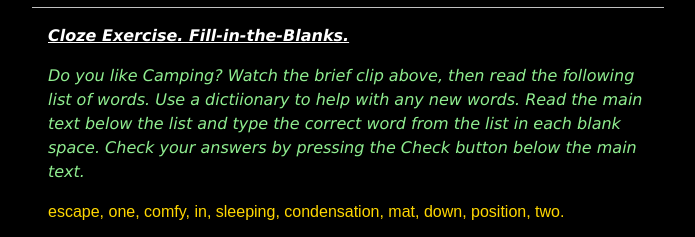
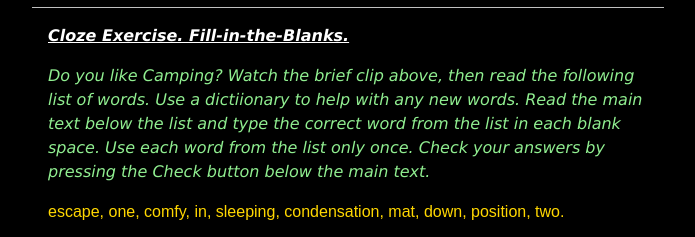
Before and after one commit to PSpeaking/lion, a plain HTML site: page testy20.html in a window 1280 px wide. Shown: the part 530-767 px from the top of the page, without its empty margins (292-987 px from the left). Drawn offline with Linux system fonts and the light colour scheme.

Commit message:
Add files via upload

```diff
--- a/testy20.html
+++ b/testy20.html
@@ -94,7 +94,7 @@
   <!-- Apply the 'text' class to the text div -->
   <div class="text">
     <p class="underlined-heading"><strong><em>Cloze Exercise. Fill-in-the-Blanks.</em></strong></p>
-    <p class="lighter-green-italics">Do you like Camping? Watch the brief clip above, then read the following list of words. Use a dictiionary to help with any new words. Read the main text below the list and type the correct word from the list in each blank space. Check your answers by pressing the Check button below the main text.</p>
+    <p class="lighter-green-italics">Do you like Camping? Watch the brief clip above, then read the following list of words. Use a dictiionary to help with any new words. Read the main text below the list and type the correct word from the list in each blank space. Use each word from the list only once. Check your answers by pressing the Check button below the main text.</p>
 
     <p class="gold-paragraph">escape, one, comfy, in, sleeping, condensation, mat, down, position, two.</p>
 
```
